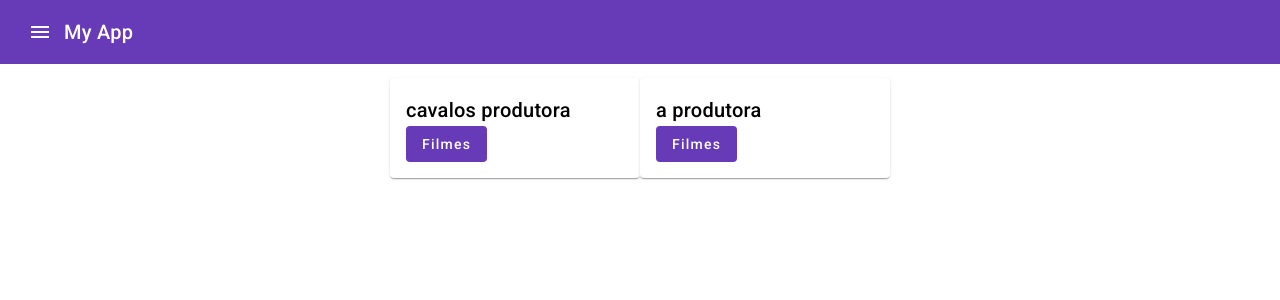
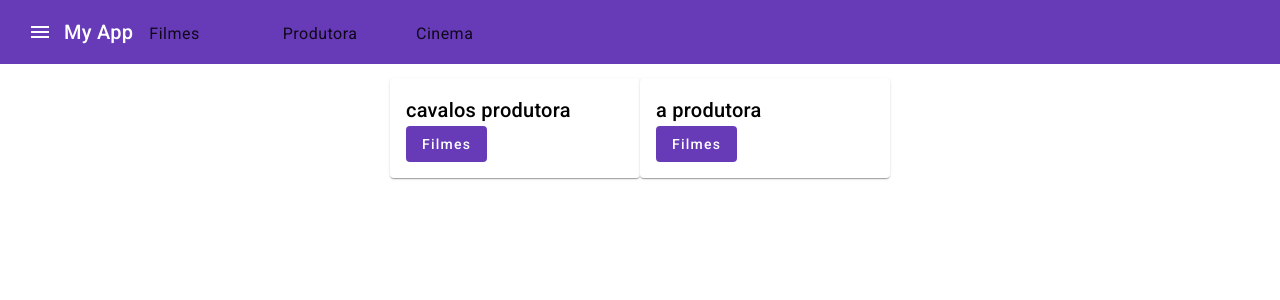
Before and after one commit to Elvis-Santana/Front-System-Cinema, an Angular app: page / in a window 1280 px wide. Shown: the top 300 px of the page. Built offline with nearby package versions, Linux system fonts and the light colour scheme; data requests are answered from the project's data file.

Commit message:
feat : add nav-list

```diff
--- a/src/app/app.component.html
+++ b/src/app/app.component.html
@@ -6,10 +6,29 @@
 
   <span>My App</span>
 
+
+  <mat-nav-list  class="contaner-list-nav">
+    <mat-list-item>
+      <a  matListItemTitle href="Filmes">Filmes</a>
+
+    </mat-list-item>
+
+    <mat-list-item>
+      <a  matListItemTitle href="Produtora">Produtora</a>
+
+    </mat-list-item>
+    <mat-list-item>
+      <a  matListItemTitle href="cinema">Cinema</a>
+
+    </mat-list-item>
+  </mat-nav-list>
+
+
+
 </mat-toolbar>
 
-<main color="primary">
-  <router-outlet></router-outlet>
+<main >
+  <app-home></app-home>
 </main>
 
 <footer>
--- a/src/app/app.component.scss
+++ b/src/app/app.component.scss
@@ -1,3 +1,25 @@
 .example-spacer {
   flex: auto;
 }
+
+mat-toolbar{
+  box-sizing: border-box;
+
+}
+.contaner-list-nav{
+  display: flex;
+  width: 20em;
+  height: 100%;
+  justify-content: center;
+  align-items: center;
+  flex-direction: row;
+  box-sizing: border-box;
+
+  a{
+    text-decoration: none;
+  }
+
+
+
+
+}
--- a/src/app/app.component.ts
+++ b/src/app/app.component.ts
@@ -2,9 +2,11 @@ import { Component } from '@angular/core';
 import { RouterOutlet } from '@angular/router';
 import { MatListModule } from "@angular/material/list"
 import { MatButtonModule, MatButton } from "@angular/material/button"
+
 import { MatIcon } from "@angular/material/icon"
 import { MatToolbarModule } from "@angular/material/toolbar"
 import { HttpClientModule } from '@angular/common/http';
+import { HomeComponent } from './pages/home/home.component';
 
 @Component({
   selector: 'app-root',
@@ -15,6 +17,7 @@ import { HttpClientModule } from '@angular/common/http';
     MatButtonModule,
     MatIcon,
     MatToolbarModule,
+    HomeComponent
   ],
   templateUrl: './app.component.html',
   styleUrl: './app.component.scss'
```
